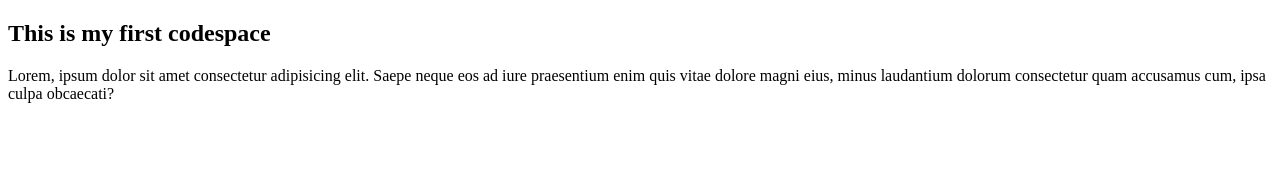
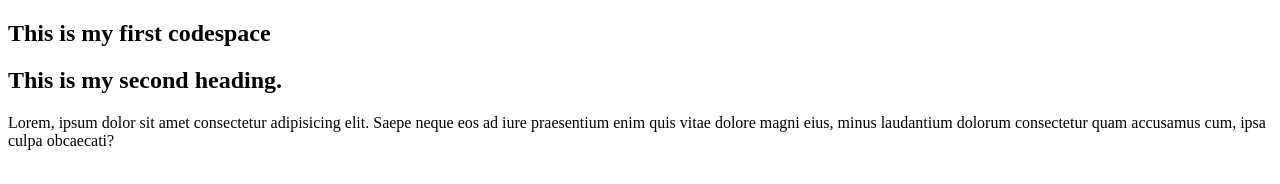
Before and after one commit to ritikkrkasera/html_learn, a plain HTML site: page index.html in a window 1280 px wide. Drawn offline with Linux system fonts and the light colour scheme.

Commit message:
tested codespaces and changed index.html

```diff
--- a/index.html
+++ b/index.html
@@ -7,6 +7,7 @@
 </head>
 <body>
     <h2>This is my first codespace</h2>
+    <h2>This is my second heading. </h2>
     <p>Lorem, ipsum dolor sit amet consectetur adipisicing elit. Saepe neque eos ad iure praesentium enim quis vitae dolore magni eius, minus laudantium dolorum consectetur quam accusamus cum, ipsa culpa obcaecati?</p>
 </body>
 </html>
```
